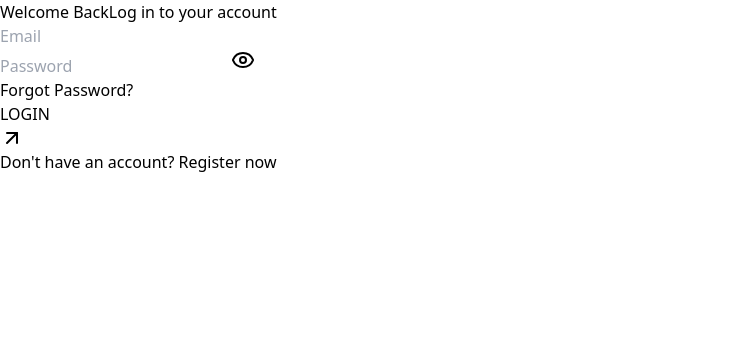
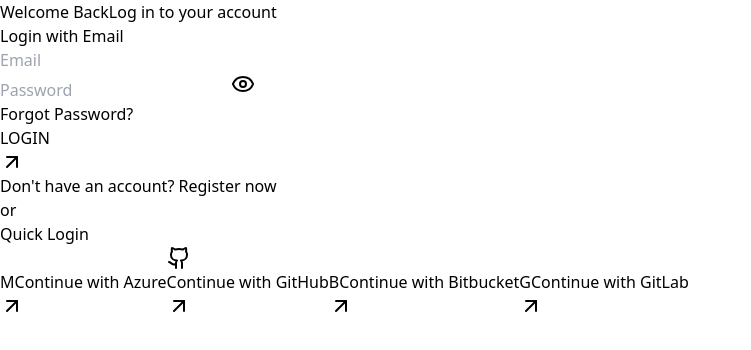
Before and after one commit to mddanish867/maisonpro, a React (Vite) app: page /login in a window 1280 px wide. Shown: the top 350 px of the page, without its empty margins (0-751 px from the left). Built offline with nearby package versions, Linux system fonts and the light colour scheme.

Commit message:
added sociallogin buttons to loginpage and rename brand name from soorapro to paperbrain

```diff
--- a/src/components/auth/Login.jsx
+++ b/src/components/auth/Login.jsx
@@ -1,5 +1,5 @@
 import React, { useState } from "react";
-import { ArrowUpRight, Eye, EyeOff } from "lucide-react";
+import { ArrowUpRight, Eye, EyeOff, Github } from "lucide-react";
 
 const Login = () => {
   const [formData, setFormData] = useState({
@@ -21,16 +21,26 @@
   const handleSubmit = (e) => {
     e.preventDefault();
     setLoading(true);
-    // Simulate async login
     setTimeout(() => {
       setLoading(false);
       alert("Login successful");
     }, 2000);
   };
 
+  const handleOAuthLogin = (provider) => {
+    alert(`Login with ${provider}`);
+  };
+
+  const oauthProviders = [
+    { name: "Azure", color: "from-blue-500 to-blue-600", icon: "M" },
+    { name: "GitHub", color: "from-gray-700 to-gray-800", icon: <Github className="w-5 h-5" /> },
+    { name: "Bitbucket", color: "from-blue-600 to-blue-700", icon: "B" },
+    { name: "GitLab", color: "from-orange-500 to-orange-600", icon: "G" },
+  ];
+
   return (
-    <div className="min-h-screen bg-[#0A0A0A] text-white flex justify-center items-center">
-      <div className="w-full max-w-md px-4 py-12 border border-white/10 backdrop-blur-md rounded-lg">
+    <div className="min-h-screen bg-[#0A0A0A] text-white flex justify-center items-center p-4">
+      <div className="w-full max-w-5xl px-6 py-12 border border-white/10 backdrop-blur-md rounded-lg">
         <h2 className="text-3xl font-thin tracking-wide mb-8 text-center">
           Welcome Back
           <span className="block mt-2 text-violet-400 text-lg font-light">
@@ -38,6 +48,10 @@
           </span>
         </h2>
 
+        <div className="flex flex-col lg:flex-row gap-8 lg:gap-12">
+          {/* Left Side - Email Login */}
+          <div className="flex-1">
+            <h3 className="text-xl font-light mb-6 text-center lg:text-left">Login with Email</h3>
             <form onSubmit={handleSubmit} className="space-y-6">
               <div className="relative">
                 <input
@@ -72,10 +86,10 @@
                   )}
                 </button>
               </div>
-          <div className="mt-8 text-end">
+              <div className="text-end">
                 <p className="text-sm text-gray-400 font-extralight">
                   <a
-                href="/register"
+                    href="/forgot-password"
                     className="text-violet-400 hover:underline transition-colors duration-300"
                   >
                     Forgot Password?
@@ -88,7 +102,7 @@
               </button>
             </form>
 
-        <div className="mt-8 text-center">
+            <div className="mt-8 text-center lg:text-left">
               <p className="text-sm text-gray-400 font-extralight">
                 Don't have an account?{" "}
                 <a
@@ -100,6 +114,40 @@
               </p>
             </div>
           </div>
+
+          {/* Mobile Divider */}
+          <div className="lg:hidden flex items-center gap-4">
+            <div className="flex-1 h-px bg-white/10"></div>
+            <span className="text-sm text-gray-400 font-extralight">or</span>
+            <div className="flex-1 h-px bg-white/10"></div>
+          </div>
+
+          {/* Desktop Divider */}
+          <div className="hidden lg:block w-px bg-white/10"></div>
+
+          {/* Right Side - OAuth Providers */}
+          <div className="flex-1">
+            <h3 className="text-xl font-light mb-6 text-center lg:text-left">Quick Login</h3>
+            <div className="space-y-4">
+              {oauthProviders.map((provider) => (
+                <button
+                  key={provider.name}
+                  onClick={() => handleOAuthLogin(provider.name)}
+                  className={`group w-full px-6 py-4 bg-gradient-to-r ${provider.color} border border-white/10 text-white text-sm tracking-wider transition-all duration-300 hover:scale-105 flex items-center justify-center gap-3`}
+                >
+                  {typeof provider.icon === "string" ? (
+                    <span className="text-lg font-bold">{provider.icon}</span>
+                  ) : (
+                    provider.icon
+                  )}
+                  <span>Continue with {provider.name}</span>
+                  <ArrowUpRight className="w-4 h-4 transition-transform duration-300 group-hover:-translate-y-1 group-hover:translate-x-1" />
+                </button>
+              ))}
+            </div>
+          </div>
+        </div>
+      </div>
     </div>
   );
 };
--- a/src/components/dashboard/OrgDashboard.jsx
+++ b/src/components/dashboard/OrgDashboard.jsx
@@ -77,7 +77,7 @@
           <div className="flex items-center">
               <a href="/">
                 <span className="text-2xl font-semibold tracking-widest bg-gradient-to-r from-purple-400 to-yellow-300 bg-clip-text text-transparent">
-                  SOORAPRO<span className="text-violet-400">°</span>
+                  PaperBrain<span className="text-violet-400">°</span>
                 </span>
               </a>
             </div>
--- a/src/components/dashboard/ProjectDashboard.jsx
+++ b/src/components/dashboard/ProjectDashboard.jsx
@@ -61,7 +61,7 @@
             <div className="flex items-center">
             <a href="/">
               <span className="text-2xl font-semibold tracking-widest bg-gradient-to-r from-purple-400 to-yellow-300 bg-clip-text text-transparent">
-                SOORAPRO<span className="text-violet-400">°</span>
+                PaperBrain<span className="text-violet-400">°</span>
               </span>
             </a>
           </div>
--- a/src/components/home/Footer.jsx
+++ b/src/components/home/Footer.jsx
@@ -7,10 +7,10 @@
         <div className="max-w-7xl mx-auto px-6">
           <div className="text-center">
             <div className="text-2xl font-extralight tracking-widest mb-6">
-              SOORAPRO<span className="text-violet-400">°</span>
+              PaperBrain<span className="text-violet-400">°</span>
             </div>
             <div className="text-sm text-gray-400 font-extralight">
-              © {new Date().getFullYear()} SOORAPRO. All rights reserved.
+              © {new Date().getFullYear()} PaperBrain. All rights reserved.
             </div>
           </div>
         </div>
--- a/src/components/home/LandingPage.jsx
+++ b/src/components/home/LandingPage.jsx
@@ -49,7 +49,7 @@
               </span>
             </h1>
             <p className="text-lg md:text-xl text-gray-400 font-extralight leading-relaxed mb-12">
-              AutoDocGen uses advanced AI to automatically generate comprehensive, professional documentation from your GitHub, BitBucket, GitLab, and Azure repositories. Save weeks of manual work with intelligent code analysis and beautiful formatting.
+              PaperBrain uses advanced AI to automatically generate comprehensive, professional documentation from your GitHub, BitBucket, GitLab, and Azure repositories. Save weeks of manual work with intelligent code analysis and beautiful formatting.
             </p>
             <div className="flex flex-col sm:flex-row justify-center gap-6">
               <button
--- a/src/components/home/Navbar.jsx
+++ b/src/components/home/Navbar.jsx
@@ -44,7 +44,7 @@
             <div className="flex items-center">
               <a href="/">
                 <span className="text-2xl font-semibold tracking-widest bg-gradient-to-r from-purple-400 to-yellow-300 bg-clip-text text-transparent">
-                  SOORAPRO<span className="text-violet-400">°</span>
+                  PaperBrain<span className="text-violet-400">°</span>
                 </span>
               </a>
             </div>
```
Also changed, not shown: src/components/Organizations/Aquisition.jsx (+4 -4 lines). Lines whose indentation alone changed are shown as unchanged.
